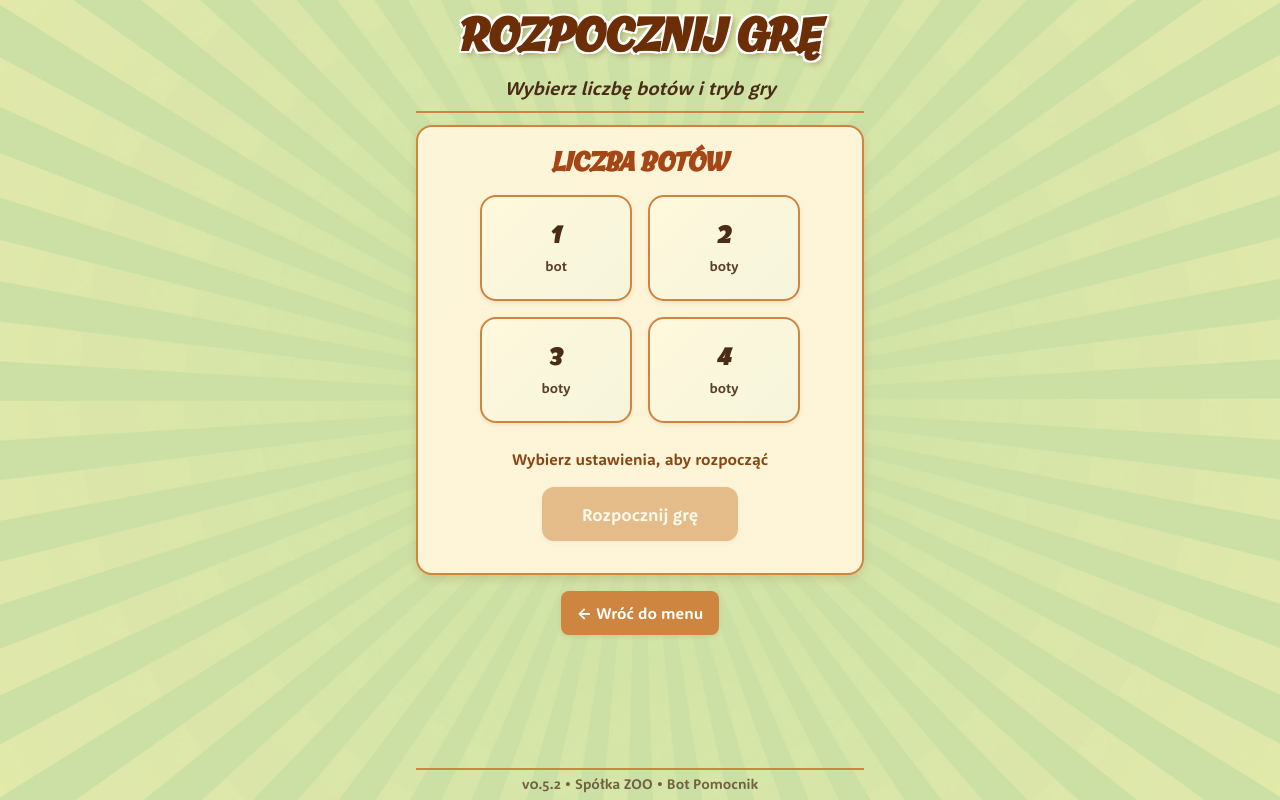
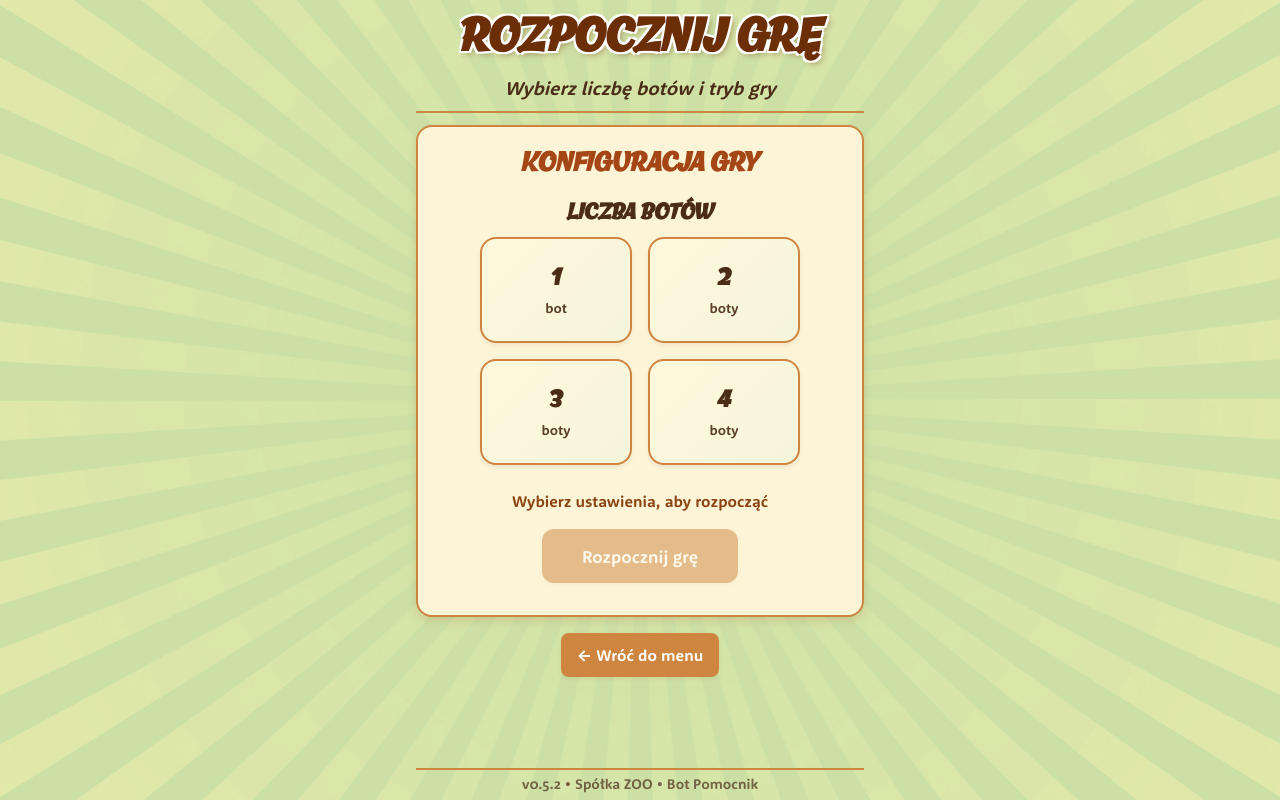
Before and after one commit to lukmarcus/spolka-zoo-bot-pomocnik, a React (Vite) app: page /spolka-zoo-bot-pomocnik/game in a window 1280 px wide. Built offline with nearby package versions, Linux system fonts and the light colour scheme.

Commit message:
more styles refactors

```diff
--- a/src/components/game/GamePlay.tsx
+++ b/src/components/game/GamePlay.tsx
@@ -197,7 +197,7 @@ const GamePlay: React.FC<GamePlayProps> = ({ onBackToMenu }) => {
     <>
       <div className="card">
         {showGameStatus && (
-          <div className={styles.gameStatus}>
+          <section className={`section ${styles.gameStatus}`}>
             <div className={styles.statusInfo}>
               <span className={styles.cardCounter}>
                 {(game.state.mode === "individual"
@@ -221,7 +221,7 @@ const GamePlay: React.FC<GamePlayProps> = ({ onBackToMenu }) => {
                 </div>
               )}
             </div>
-          </div>
+          </section>
         )}
 
         <section className="section">
--- a/src/components/game/GameSetup.tsx
+++ b/src/components/game/GameSetup.tsx
@@ -37,8 +37,10 @@ const GameSetup: React.FC<GameSetupProps> = ({ onGameStart, onBackToMenu }) => {
   return (
     <div>
       <div className="card">
-        <div className="section">
-            <h2>LICZBA BOTÓW</h2>
+        <section className="section">
+          <h2>KONFIGURACJA GRY</h2>
+
+          <h3>LICZBA BOTÓW</h3>
           <div className={styles.botButtons}>
             {[1, 2, 3, 4].map((count) => (
               <button
@@ -55,12 +57,11 @@ const GameSetup: React.FC<GameSetupProps> = ({ onGameStart, onBackToMenu }) => {
               </button>
             ))}
           </div>
-          </div>
 
           {/* Mode selection section */}
           {selectedBotCount && (
-            <div className="section">
-              <h2>TRYB GRY</h2>
+            <div>
+              <h3>TRYB GRY</h3>
               <div className={styles.modeButtons}>
                 {selectedBotCount === 1 ? (
                   <button
@@ -94,7 +95,7 @@ const GameSetup: React.FC<GameSetupProps> = ({ onGameStart, onBackToMenu }) => {
           )}
 
           {/* Start game section */}
-          <div className="section">
+          <div>
             {selectedBotCount ? (
               <p className={styles.selectedInfo}>
                 Wybrano: {selectedBotCount} bot
@@ -122,6 +123,7 @@ const GameSetup: React.FC<GameSetupProps> = ({ onGameStart, onBackToMenu }) => {
               Rozpocznij grę
             </button>
           </div>
+        </section>
       </div>
 
       <div className="bottom-controls">
--- a/src/components/ui/LoadGame.module.css
+++ b/src/components/ui/LoadGame.module.css
@@ -80,18 +80,17 @@
   padding: 2px 4px;
 }
 
-/* Actions section within info-box - only load button */
-.actions {
+/* Load button within section */
+.loadButton {
   margin-top: 1rem;
-  display: flex;
-  justify-content: center;
+  display: block;
+  margin-left: auto;
+  margin-right: auto;
 }
-
-/* Bottom controls outside the card - keep local spacing only */
 
 /* Mobile Responsive */
 @media (max-width: 768px) {
-  .actions button {
+  .loadButton {
     width: 100%;
   }
 }
--- a/src/components/ui/LoadGame.tsx
+++ b/src/components/ui/LoadGame.tsx
@@ -247,9 +247,9 @@ export default function LoadGame() {
 
         {/* Preview Section */}
         {gamePreview && gamePreview.isValid && (
+          <section className="section">
+            <h2>PODGLĄD STANU GRY</h2>
             <div className="info-box">
-            <h2>PODGLĄD STANU GRY</h2>
-            <div className={styles.previewContent}>
               {gamePreview.botCount === 1 ? (
                 <>
                   <div className={styles.previewItem}>
@@ -303,18 +303,16 @@ export default function LoadGame() {
                   )}
                 </>
               )}
+            </div>
 
-              <div className={styles.actions}>
             <button
-                  className="btn-primary"
+              className={`btn-primary ${styles.loadButton}`}
               onClick={handleLoadGame}
               disabled={!isCodeValid || isLoading}
             >
               {isLoading ? "Wczytywanie..." : "Wczytaj i kontynuuj grę"}
             </button>
-              </div>
-            </div>
-          </div>
+          </section>
         )}
       </div>
 
```
Lines whose indentation alone changed are shown as unchanged.
